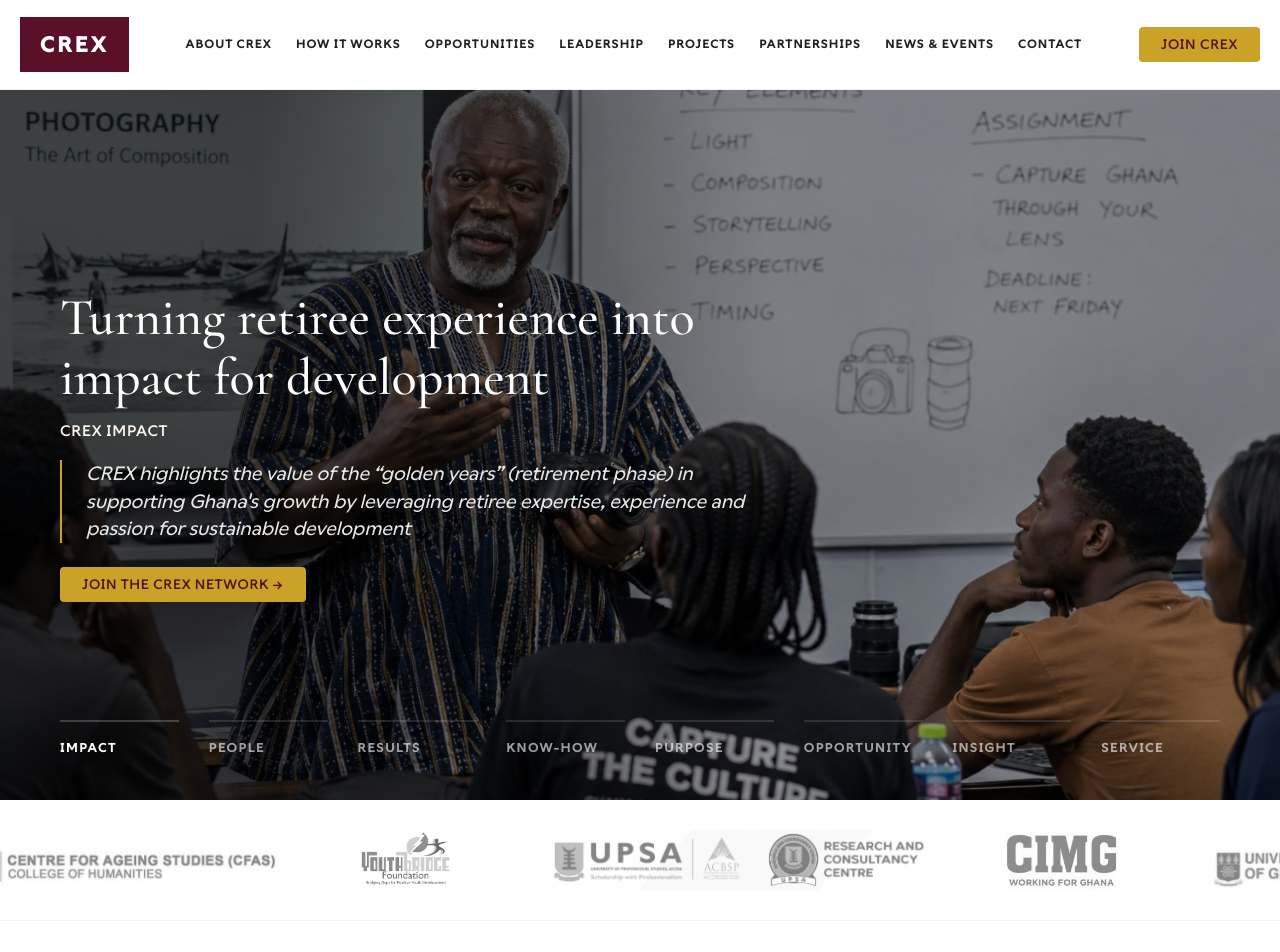
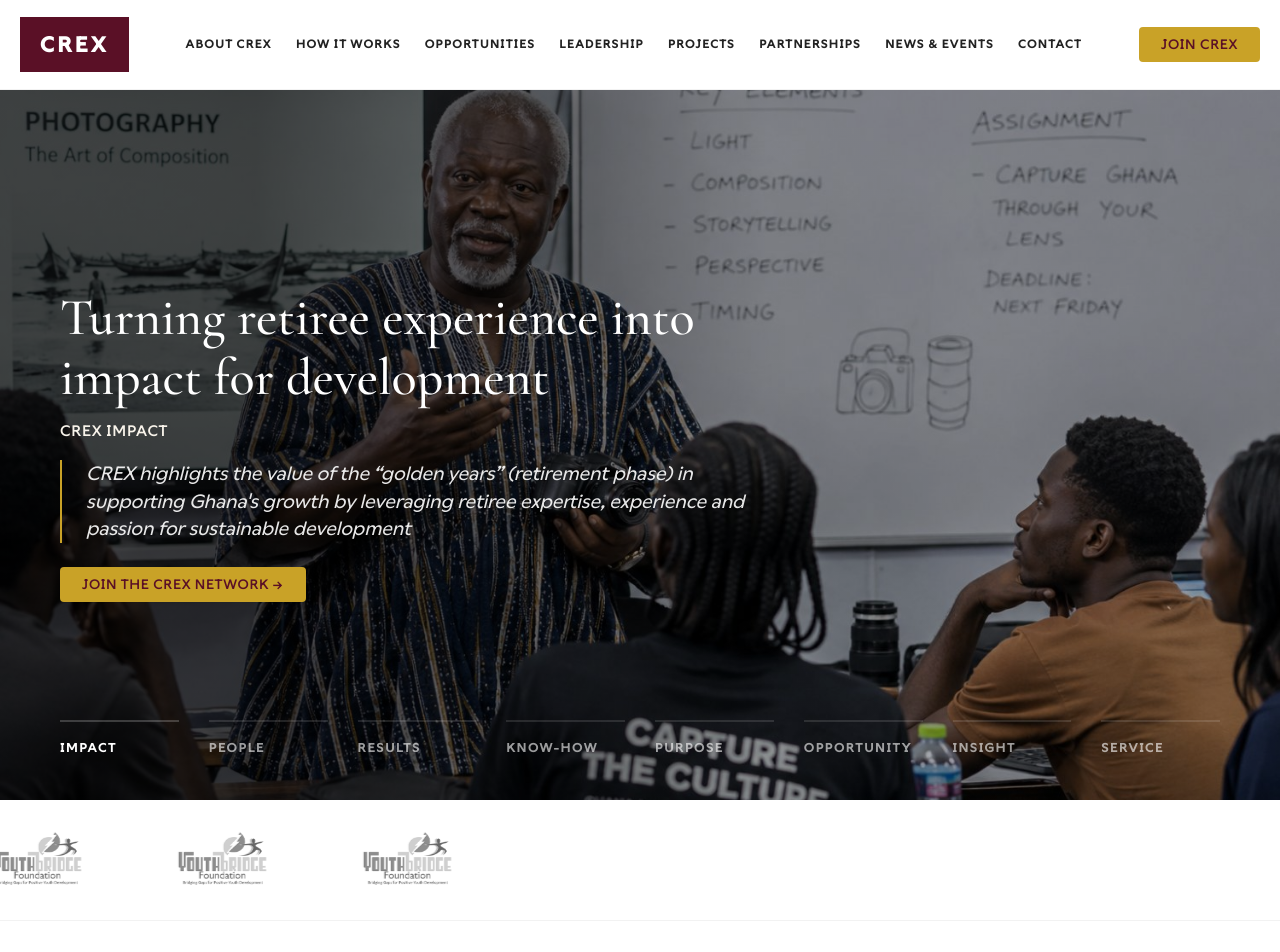
Before and after one commit to justkoby/crex, a React (Vite) app: page / in a window 1280 px wide. Shown: the top 952 px of the page. Built offline with nearby package versions, Linux system fonts and the light colour scheme; no server answers.

Commit message:
hide all partners except Youth Bridge Foundation

```diff
--- a/src/App.jsx
+++ b/src/App.jsx
@@ -238,7 +238,8 @@
     name: "Research & Consultancy Centre (RCC - UPSA)",
     desc: "The Research and Consultancy Centre (RCC) is a strategic centre in UPSA established to oversee, promote and administer all research and consultancy activities of the University. Since its establishment, the Centre has gained reputation for creating value for its clients and bring competitive advantage to their activities."
   }
-];
+].filter(partner => partner.name.includes("Youth Bridge"));
+
 
 const newsEventsData = {
   news: [
@@ -713,18 +714,18 @@
       {/* Partner Logo Scroll Bar */}
       <section className="partner-logo-scroll">
         <div className="partner-logo-track">
-          <img src="/CIMG.jpg" alt="CIMG" className="partner-logo-item" />
-          <img src="/CFAS.png" alt="CFAS" className="partner-logo-item" />
+          {/* <img src="/CIMG.jpg" alt="CIMG" className="partner-logo-item" /> */}
+          {/* <img src="/CFAS.png" alt="CFAS" className="partner-logo-item" /> */}
           <img src="/YBF.png" alt="YBF" className="partner-logo-item" />
-          <img src="/RCC-UPSA.png" alt="RCC-UPSA" className="partner-logo-item" />
-          <img src="/CIMG.jpg" alt="CIMG" className="partner-logo-item" />
-          <img src="/CFAS.png" alt="CFAS" className="partner-logo-item" />
+          {/* <img src="/RCC-UPSA.png" alt="RCC-UPSA" className="partner-logo-item" /> */}
+          {/* <img src="/CIMG.jpg" alt="CIMG" className="partner-logo-item" /> */}
+          {/* <img src="/CFAS.png" alt="CFAS" className="partner-logo-item" /> */}
           <img src="/YBF.png" alt="YBF" className="partner-logo-item" />
-          <img src="/RCC-UPSA.png" alt="RCC-UPSA" className="partner-logo-item" />
-          <img src="/CIMG.jpg" alt="CIMG" className="partner-logo-item" />
-          <img src="/CFAS.png" alt="CFAS" className="partner-logo-item" />
+          {/* <img src="/RCC-UPSA.png" alt="RCC-UPSA" className="partner-logo-item" /> */}
+          {/* <img src="/CIMG.jpg" alt="CIMG" className="partner-logo-item" /> */}
+          {/* <img src="/CFAS.png" alt="CFAS" className="partner-logo-item" /> */}
           <img src="/YBF.png" alt="YBF" className="partner-logo-item" />
-          <img src="/RCC-UPSA.png" alt="RCC-UPSA" className="partner-logo-item" />
+          {/* <img src="/RCC-UPSA.png" alt="RCC-UPSA" className="partner-logo-item" /> */}
         </div>
       </section>
 
--- a/src/Partnerships.jsx
+++ b/src/Partnerships.jsx
@@ -23,7 +23,8 @@
       logo: "/RCC-UPSA.png",
       description: "The Research and Consultancy Centre (RCC) is a strategic centre in UPSA established to oversee, promote and administer all research and consultancy activities of the University. Since its establishment, the Centre has gained reputation for creating value for its clients and bring competitive advantage to their activities. The Centre has a wide range of expertise but specializes in the provision of research and consultancy services in the following areas: survey design and implementation; data management and analysis; social and economic research; monitoring and evaluation; impact assessment; professional training and human resource development, and business advisory services. RCC's knowledge and commitment, combined with extensive experiences gained from working on both international and national assignments enables the Centre to provide the highest quality of service to its clients."
     }
-  ]
+  ].filter(partner => partner.name.includes("Youth Bridge"));
+
 
   return (
     <div className="partnerships-page">
```
